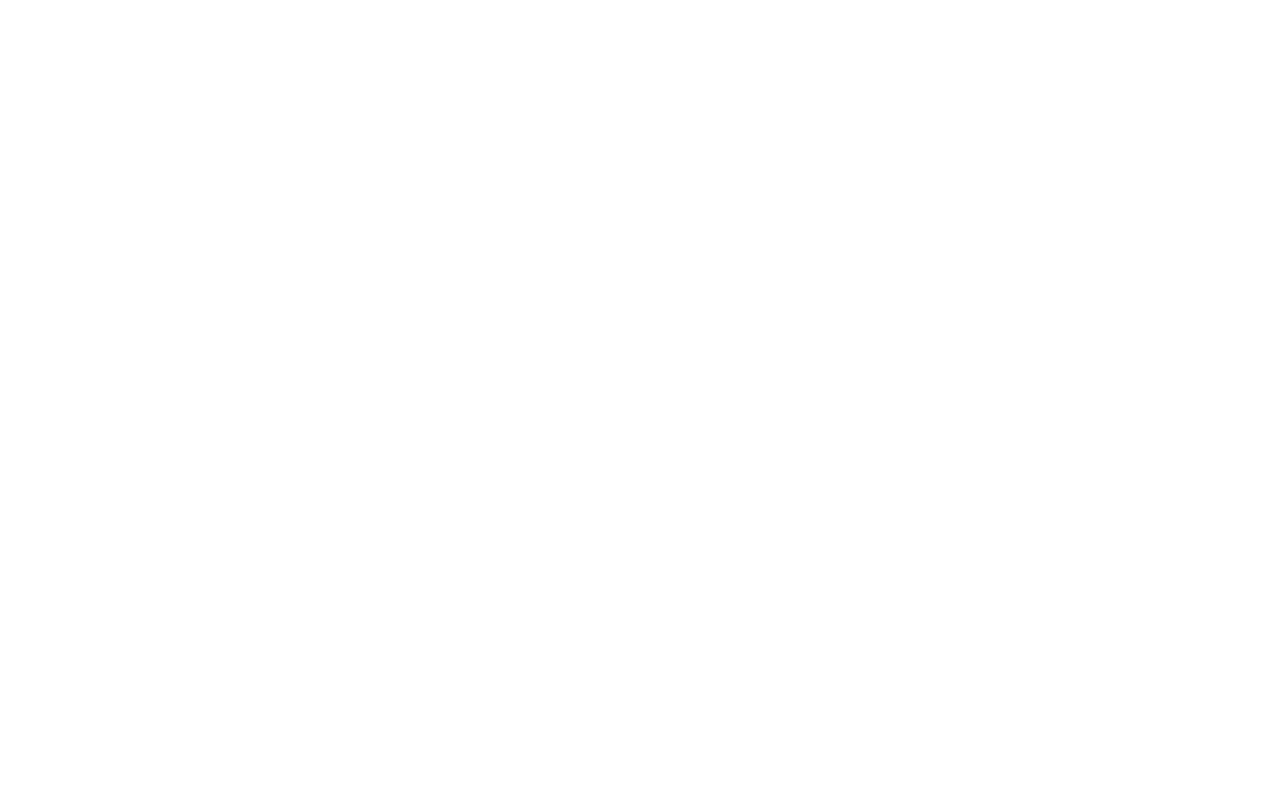
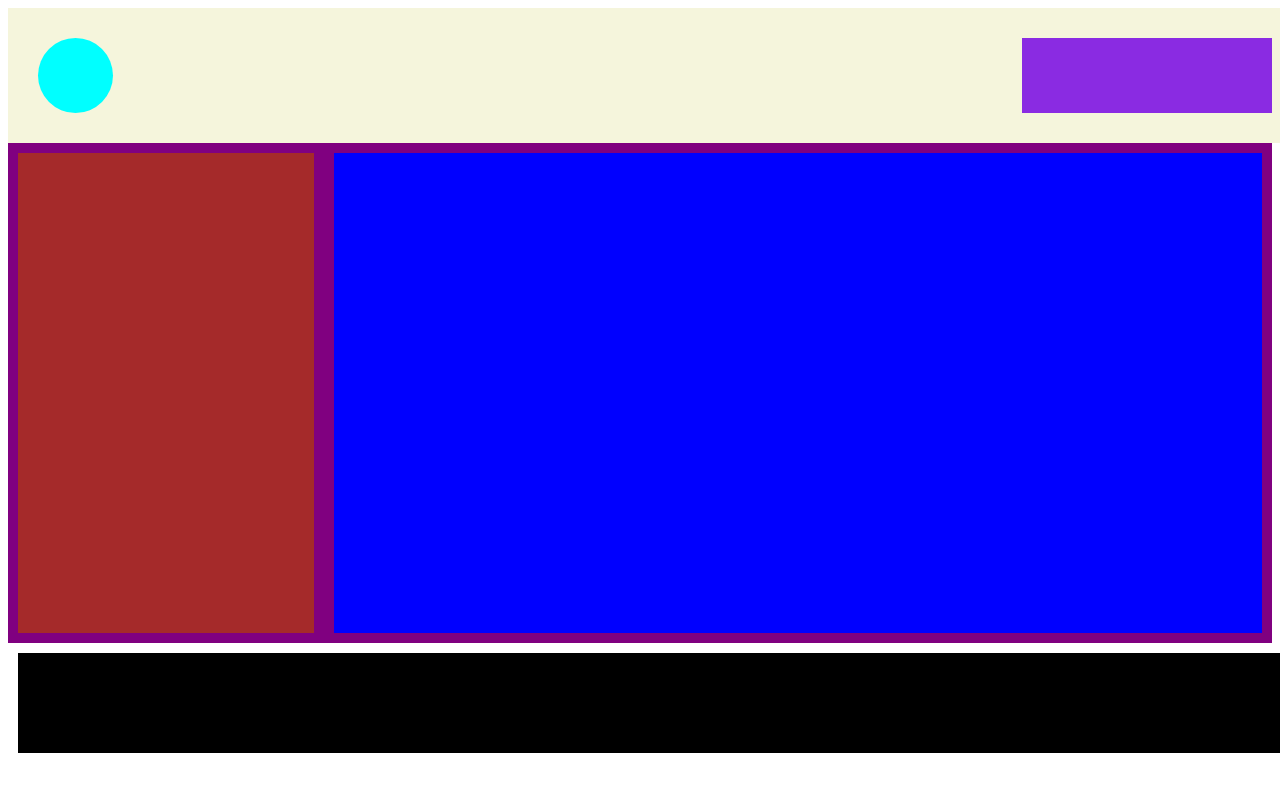
Before and after one commit to RaulAnselmoDSantos/FRONTEND-WEB, a plain HTML site: page tela-aula-19-fev/aula-19-fev.html in a window 1280 px wide. Drawn offline with Linux system fonts and the light colour scheme.

Commit message:
feat: class and layouts of the class day 04-03

```diff
--- a/tela-aula-19-fev/aula-19-fev.html
+++ b/tela-aula-19-fev/aula-19-fev.html
@@ -4,19 +4,71 @@
         <meta charset="UTF-8">
         <meta name="viewport" content="width=device-width, initial-scale=1.0">
         <title>Aula dia 19 Fev</title>
-        </styles styles="styles.css">
+        <style>
+            #container{
+                display: block;
+                background-color:purple;
+                height: fit-content;
+                width: 100%;
+            }
+            #head-menu{
+                background-color: beige;
+                align-items: center;
+                display: flex;
+                height: fit-content;
+                width: 100%;
+                padding: 10px;
+                justify-content: space-between;
+            }
+            #head-menu-quadrado{
+                border-radius: 50px;
+                margin: 20px;
+                width: 75px;
+                height: 75px;
+                background-color: aqua;
+            }
+            #head-menu-retangulo{
+                margin: 10px;
+                width: 250px;
+                height: 75px;
+                background-color: blueviolet;
+            }
+            #conteudos-grid{
+                width: 100%;
+                height: 500px;
+                display: grid;
+                grid-template-columns: repeat(4, 1fr);
+            }
+            #retangulo-diagonal-perqueno{
+                margin: 10px;
+                grid-column: 1 / 1;
+                background-color: brown;
+            }
+            #retandulo-diagonal-grande{
+                margin: 10px;
+                grid-column: 2 / 5;
+                background-color: blue;
+            }
+            #footer{
+                margin: 10px;
+                background-color: black;
+                width: 100%;
+                height: 100px;
+            }
+        </style>
     </head>
     <body>
-        <div class="container">
-            <div class="head-menu">
-                <div class="head-menu-quadrado"></div>
-                <div class="head-menu-retangulo"></div>
+        <div id="container">
+            <div id="head-menu">
+                <div id="head-menu-quadrado"></div>
+                <div id="head-menu-retangulo"></div>
             </div>
-            <div class="conteudos-grid">
-                <div class="retangulo-diagonal-perqueno"></div>
-                <div class="retandulo-diagonal-grande"></div>
+            <div id="conteudos-grid">
+                <div id="retangulo-diagonal-perqueno"></div>
+                <div id="retandulo-diagonal-grande"></div>
             </div>
-            <footer class="footer"></footer>
+
         </div>
+        <footer id="footer"></footer>
     </body>
 </html>
```
Also changed, not shown: tela-aula-04-mar/tela-aula-04-mar.html (added, +37 -0 lines), if-finance/index.html (added).
